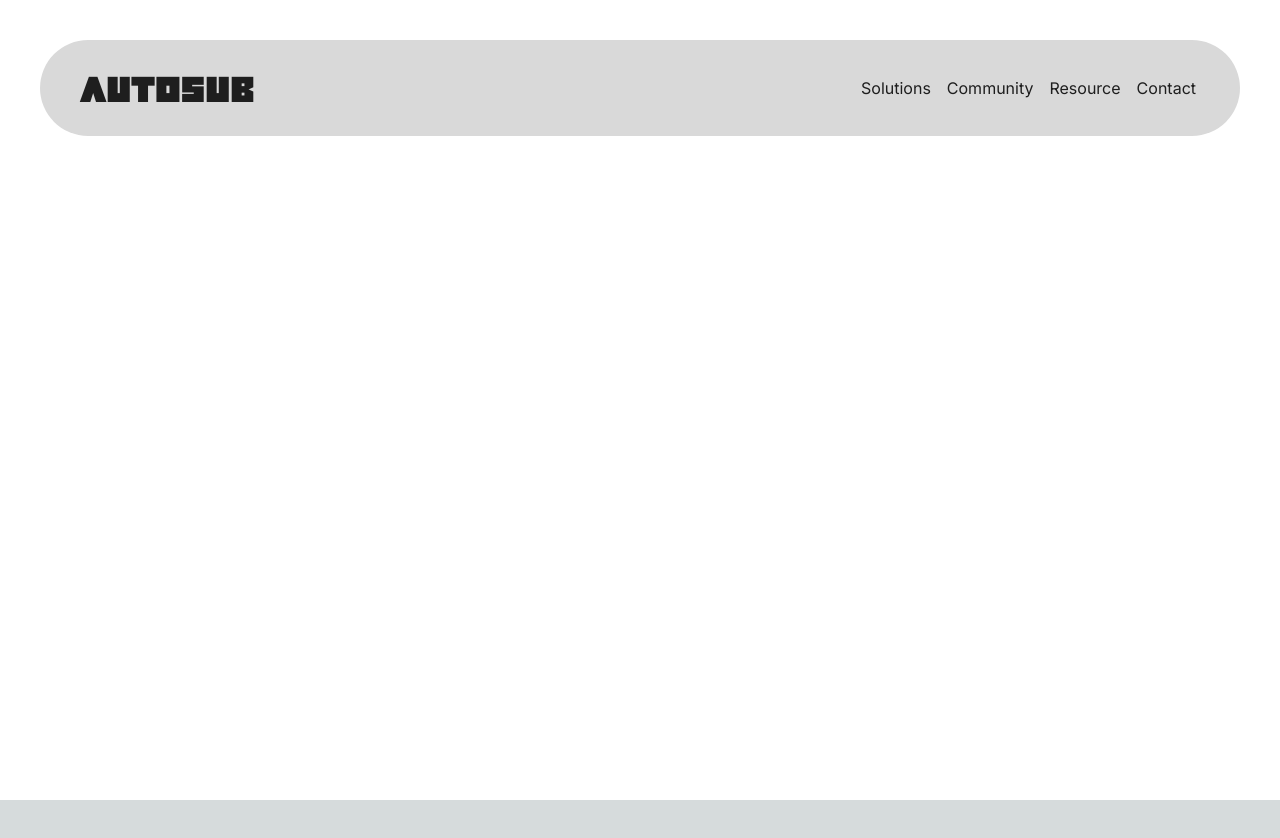
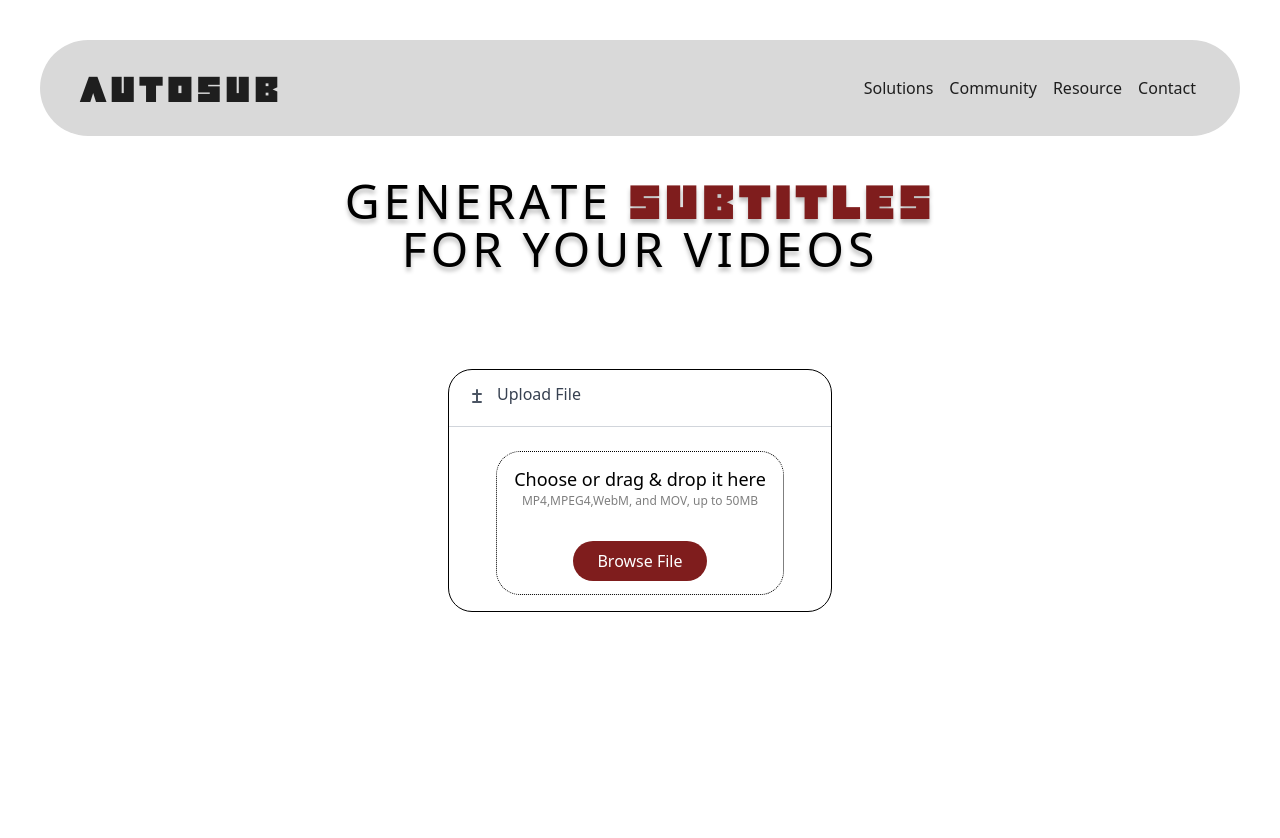
Before and after one commit to Vishallyours/Autosub, a Next.js app: page / in a window 1280 px wide. Shown: the top 838 px of the page. Before the commit the page ends 800 px from the top, so only its background shows below. Built offline with nearby package versions, Linux system fonts and the light colour scheme.

Commit message:
pages and InteractiveText

```diff
--- /dev/null
+++ b/src/app/components/Header.js
@@ -0,0 +1,34 @@
+import React from "react";
+
+const Header = () =>{
+return (
+
+<div  className="Navbar flex flex-col justify-center border-navbarColor h-24 w-auto bg-navbarColor rounded-full">
+
+<div className="Navbar-group  flex flex-row justify-between items-center text-textColor mx-10">
+
+      <div className="logo flex text-4xl tracking-[4px] items-center">
+           <a href="#" className="text-textColor font-custom">AUTOSUB</a>
+
+      </div>
+            <ul className="nav-links flex relative items-center gap-2">
+
+                  <li className="nav-link p-1">
+                    <a href="#">Solutions</a>
+                  </li>
+                  <li className="nav-link p-1">
+                    <a href="#" >Community</a>
+                  </li>
+                  <li className="nav-link p-1">
+                    <a href="#">Resource</a>
+                  </li>
+                  <li className="nav-link p-1">
+                    <a href="#">Contact</a>
+                  </li>
+            </ul>
+</div>
+</div>
+);
+};
+
+export default Header;
--- /dev/null
+++ b/src/app/components/InteractiveText.js
@@ -0,0 +1,18 @@
+import React from "react";
+
+const InteractiveText = ({ textArray, stylesArray }) => {
+  return (
+    <div className="flex flex-col w-auto h-auto items-center justify-end text-5xl tracking-[4px] text-shadow-custom">
+      {textArray.map((text, index) => (
+        <span
+          key={index}
+          className={`${stylesArray[index] || ""}`}
+        >
+          {text}
+        </span>
+      ))}
+    </div>
+  );
+};
+
+export default InteractiveText;
--- /dev/null
+++ b/src/app/download/page.js
@@ -0,0 +1,20 @@
+import InteractiveText from "./components/InteractiveText";
+
+export default function DownloadPage() {
+    return (
+      <main className="flex min-h-screen flex-col p-10 bg-white ">
+              <InteractiveText
+                textArray={[
+                  <>
+                    YOUR FILE IS <span className="font-custom text-red-900">READY</span>
+                  </>,
+                ]}
+                stylesArray={[
+                    "text-black",  // Apply the general style to the whole first line
+
+                ]}
+             />
+
+      </main>
+    );
+  }
--- /dev/null
+++ b/src/app/edit/page.js
@@ -0,0 +1,21 @@
+import InteractiveText from "./components/InteractiveText";
+
+export default function EditPage() {
+    return (
+      <main className="flex min-h-screen flex-col p-10 bg-white ">
+              <InteractiveText
+                textArray={[
+                  <>
+                    EDIT SUBTITLES
+                  </>,
+
+                ]}
+                stylesArray={[
+                    "text-black",  // Apply the general style to the whole first line
+
+                ]}
+             />
+
+      </main>
+    );
+  }
--- a/src/app/globals.css
+++ b/src/app/globals.css
@@ -2,34 +2,10 @@
 @tailwind components;
 @tailwind utilities;
 
-:root {
-  --foreground-rgb: 0, 0, 0;
-  --background-start-rgb: 214, 219, 220;
-  --background-end-rgb: 255, 255, 255;
-}
-
-@media (prefers-color-scheme: dark) {
-  :root {
-    --foreground-rgb: 255, 255, 255;
-    --background-start-rgb: 0, 0, 0;
-    --background-end-rgb: 0, 0, 0;
-  }
-}
-
 body {
-  color: rgb(var(--foreground-rgb));
-  background: linear-gradient(
-      to bottom,
-      transparent,
-      rgb(var(--background-end-rgb))
-    )
-    rgb(var(--background-start-rgb));
-}
-
-@layer utilities {
-  .text-balance {
-    text-wrap: balance;
-  }
+  margin: 0;
+  padding: 0;
+  box-sizing: border-box;
 }
 /* Custom font */
 @font-face {
@@ -38,3 +14,7 @@ body {
   font-weight: normal;
   font-style: normal;
 }
+
+.text-shadow-custom {
+  text-shadow: 0px 4px 4px rgba(0, 0, 0, 0.25);
+}
--- a/src/app/layout.js
+++ b/src/app/layout.js
@@ -1,17 +1,25 @@
 import { Inter } from "next/font/google";
 import "./globals.css";
+
+import Header from "@/app/components/Header";
+import React from "react";
 
 const inter = Inter({ subsets: ["latin"] });
 
 export const metadata = {
-  title: "Create Next App",
-  description: "Generated by create next app",
+  title: "AutoSub",
+  description: "Generate your subtitle automatically",
 };
 
 export default function RootLayout({ children }) {
   return (
     <html lang="en">
-      <body className={inter.className}>{children}</body>
+      <body className={`${inter.className}flex min-h-screen flex-col items-center justify-between p-10 bg-white`}>
+        <Header/>
+        <main>
+          {children}
+        </main>
+      </body>
     </html>
   );
 }
--- a/src/app/page.js
+++ b/src/app/page.js
@@ -1,33 +1,54 @@
+import InteractiveText from "./components/InteractiveText";
 
-  export default function Home() {
+export default function Home() {
     return (
-      <main className="flex min-h-screen flex-col items-center justify-between p-10 bg-white ">
+      <main className="flex min-h-screen flex-col p-10 bg-white ">
+              <InteractiveText
+                textArray={[
+                  <>
+                    GENERATE <span className="font-custom text-red-900">SUBTITLES</span>
+                  </>,
+                    "FOR YOUR VIDEOS"
+                ]}
+                stylesArray={[
+                    "text-black",  // Apply the general style to the whole first line
 
-        <div  className="Navbar flex flex-col justify-center border-navbarColor h-24 w-full bg-navbarColor rounded-full">
+                ]}
+             />
 
-              <div className="Navbar-group flex flex-row justify-between items-center text-textColor mx-10">
+              <div className="flex flex-col self-center items-center mt-24 border border-black w-96 h-auto rounded-3xl">
 
-                    <div className="logo flex text-4xl tracking-[4px]items-center">
-                         <a href="#" className="text-textColor font-custom">AUTOSUB</a>
+  {/* Container for icon and upload text */}
+  <div className="flex  items-center justify-between w-full h-12 p-4 ">
 
-                    </div>
-                          <ul className="nav-links flex items-center gap-2">
+    <div className="flex items-center">
 
-                                <li className="nav-link p-1">
-                                  <a href="#">Solutions</a>
-                                </li>
-                                <li className="nav-link p-1">
-                                  <a href="#" >Community</a>
-                                </li>
-                                <li className="nav-link p-1">
-                                  <a href="#">Resource</a>
-                                </li>
-                                <li className="nav-link p-1">
-                                  <a href="#">Contact</a>
-                                </li>
-                          </ul>
-              </div>
-        </div>
+      {/* Example icon */}
+      <svg className="w-6 h-6 text-gray-600 mr-2" fill="none" stroke="currentColor" viewBox="0 0 24 24">
+        <path strokeLinecap="round" strokeLinejoin="round" strokeWidth="2" d="M12 8v8m4-4H8m8 8H8m4 0v-8" />
+      </svg>
+
+      <span className="text-gray-700">Upload File</span>
+    </div>
+
+  </div>
+
+  {/* Horizontal rule */}
+  <hr className="w-full border-t border-gray-300 my-2" />
+
+  {/* Container for text lines and button */}
+  <div className="flex flex-col items-center justify-center border border-dotted border-black w-72 h-36 p-4 m-4  rounded-3xl">    {/* dotted box */}
+    <div className="text-center mb-4">
+      <p className="text-lg">Choose or drag & drop it here</p>
+      <p className="text-xs opacity-50">MP4,MPEG4,WebM, and MOV, up to 50MB</p>
+    </div>
+    <button className="mt-4 px-6 py-2 bg-red-900 text-white rounded-full hover:bg-black hover:text-white">
+      Browse File
+    </button>
+  </div>
+
+</div>
+
       </main>
     );
   }
```
